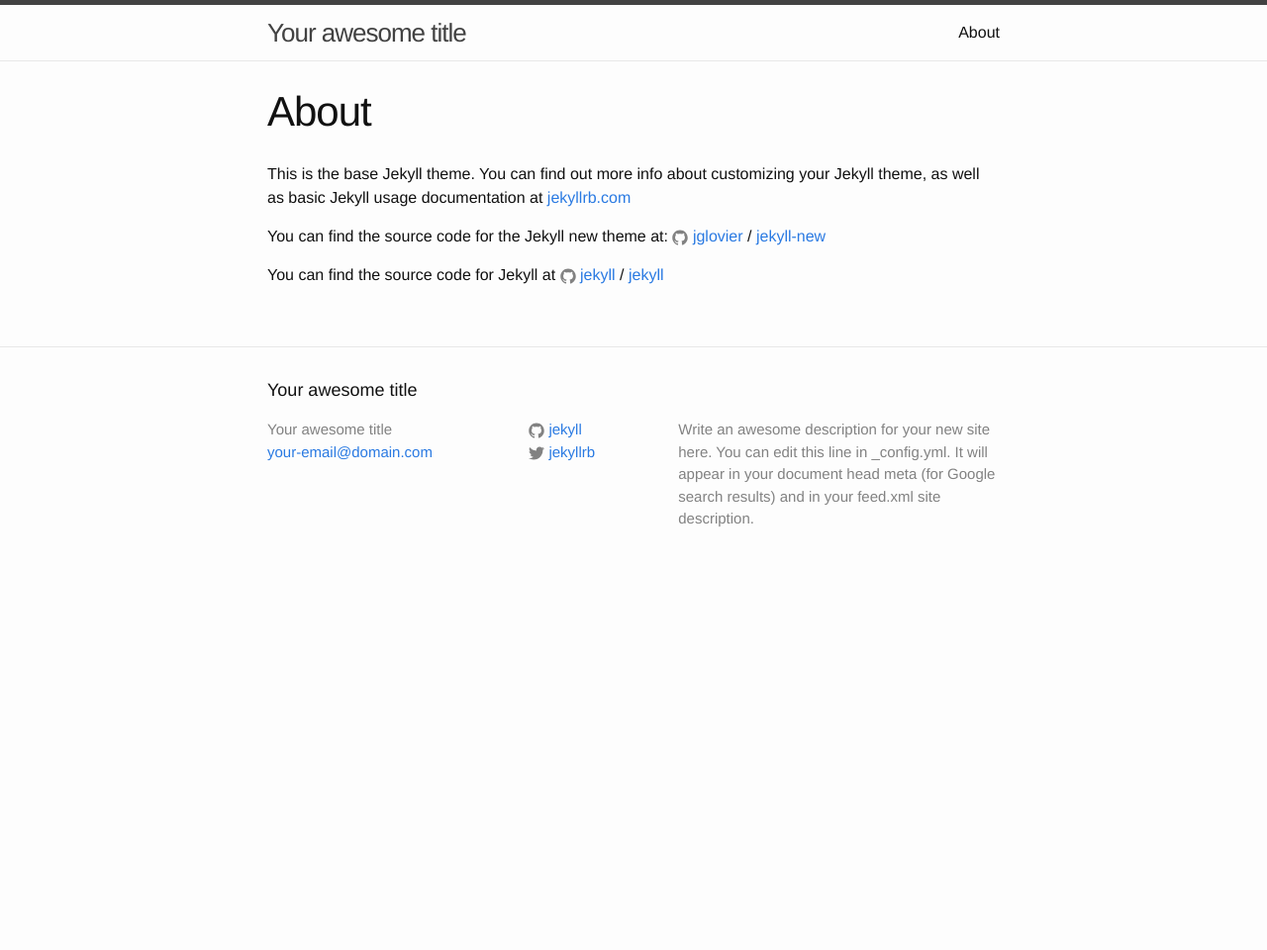
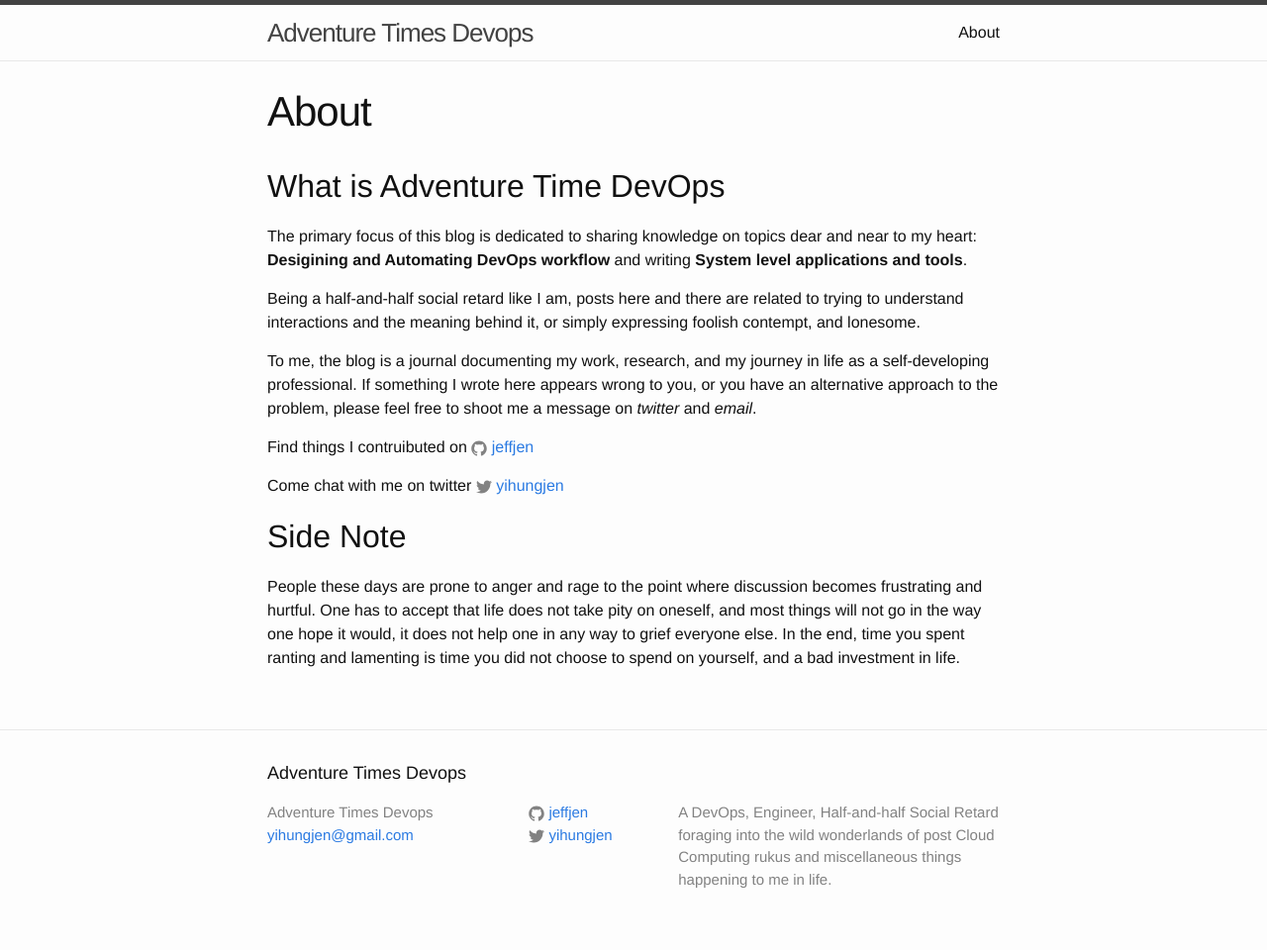
Before and after one commit to jeffjen/adventure-time-devops, a Jekyll site: the page built from about.md, in a window 1280 px wide. Shown: the whole page at 99% size. Built offline with Jekyll 4.4.1, drawn with Linux system fonts in a browser that asks for light colours; before the commit the page ends 900 px from its top, so only the background shows below that.

Commit message:
UPDATE: site config and about page

```diff
--- a/_config.yml
+++ b/_config.yml
@@ -5,17 +5,33 @@
 # For technical reasons, this file is *NOT* reloaded automatically when you use
 # 'jekyll serve'. If you change this file, please restart the server process.
 
-# Site settings
-title: Your awesome title
-email: your-email@domain.com
-description: > # this means to ignore newlines until "baseurl:"
-  Write an awesome description for your new site here. You can edit this
-  line in _config.yml. It will appear in your document head meta (for
-  Google search results) and in your feed.xml site description.
-baseurl: "" # the subpath of your site, e.g. /blog
-url: "http://yourdomain.com" # the base hostname & protocol for your site
-twitter_username: jekyllrb
-github_username:  jekyll
+title: Adventure Times Devops
+
+email: yihungjen@gmail.com
+
+description: > # document head meta and feed.xml site description
+    A DevOps, Engineer, Half-and-half Social Retard foraging into the wild
+    wonderlands of post Cloud Computing rukus and miscellaneous things
+    happening to me in life.
+
+exclude: [README.md]
+
+baseurl: "/adventure-time-devops" # the subpath of your site, e.g. /blog
+
+url: "" # the base hostname & protocol for your site
+
+# permalink pattern for generated posts
+# NOTE: categories will be added from Frontmatter categories variable
+#
+permalink: "/blog/:categories/:year/:month/:day/:title/"
+
+twitter_username: yihungjen
+
+github_username: jeffjen
 
 # Build settings
 markdown: kramdown
+
+# Use Github Flavored Markdown
+kramdown:
+    input: GFM
--- a/about.md
+++ b/about.md
@@ -4,12 +4,34 @@ title: About
 permalink: /about/
 ---
 
-This is the base Jekyll theme. You can find out more info about customizing your Jekyll theme, as well as basic Jekyll usage documentation at [jekyllrb.com](http://jekyllrb.com/)
+What is Adventure Time DevOps
+-----------------------------
 
-You can find the source code for the Jekyll new theme at:
-{% include icon-github.html username="jglovier" %} /
-[jekyll-new](https://github.com/jglovier/jekyll-new)
+The primary focus of this blog is dedicated to sharing knowledge on topics
+dear and near to my heart: **Desigining and Automating DevOps workflow** and
+writing **System level applications and tools**.
 
-You can find the source code for Jekyll at
-{% include icon-github.html username="jekyll" %} /
-[jekyll](https://github.com/jekyll/jekyll)
+Being a half-and-half social retard like I am, posts here and there are related
+to trying to understand interactions and the meaning behind it, or simply
+expressing foolish contempt, and lonesome.
+
+To me, the blog is a journal documenting my work, research, and my journey in
+life as a self-developing professional.  If something I wrote here appears
+wrong to you, or you have an alternative approach to the problem, please feel
+free to shoot me a message on *twitter* and *email*.
+
+Find things I contruibuted on
+{% include icon-github.html username="jeffjen" %}
+
+Come chat with me on twitter
+{% include icon-twitter.html username="yihungjen" %}
+
+Side Note
+---------
+
+People these days are prone to anger and rage to the point where discussion
+becomes frustrating and hurtful.  One has to accept that life does not take
+pity on oneself, and most things will not go in the way one hope it would, it
+does not help one in any way to grief everyone else. In the end, time you spent
+ranting and lamenting is time you did not choose to spend on yourself, and a
+bad investment in life.
```
